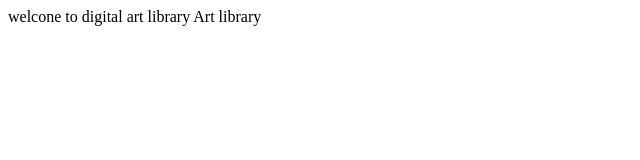
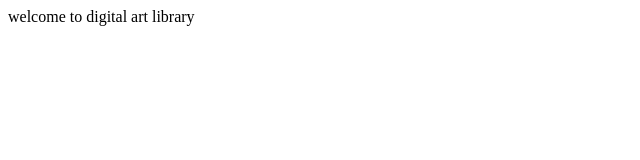
Before and after one commit to babsyyyy/Github, a plain HTML site: page index.html in a window 1280 px wide. Shown: the full height of the page, 0-640 px from the left. Drawn offline with Linux system fonts and the light colour scheme.

Commit message:
i modified index file

```diff
--- a/index.html
+++ b/index.html
@@ -1,7 +1,13 @@
-<html>
+<!DOCTYPE html>
+<html lang="en">
+<head>
+  <meta charset="UTF-8">
+  <meta http-equiv="X-UA-Compatible" content="IE=edge">
+  <meta name="viewport" content="width=device-width, initial-scale=1.0">
+  <title>Document</title>
+</head>
+<body>
+  welcome to digital art library
 
-  welcone to digital art library
-
-  Art library
-
+</body>
 </html>
```
